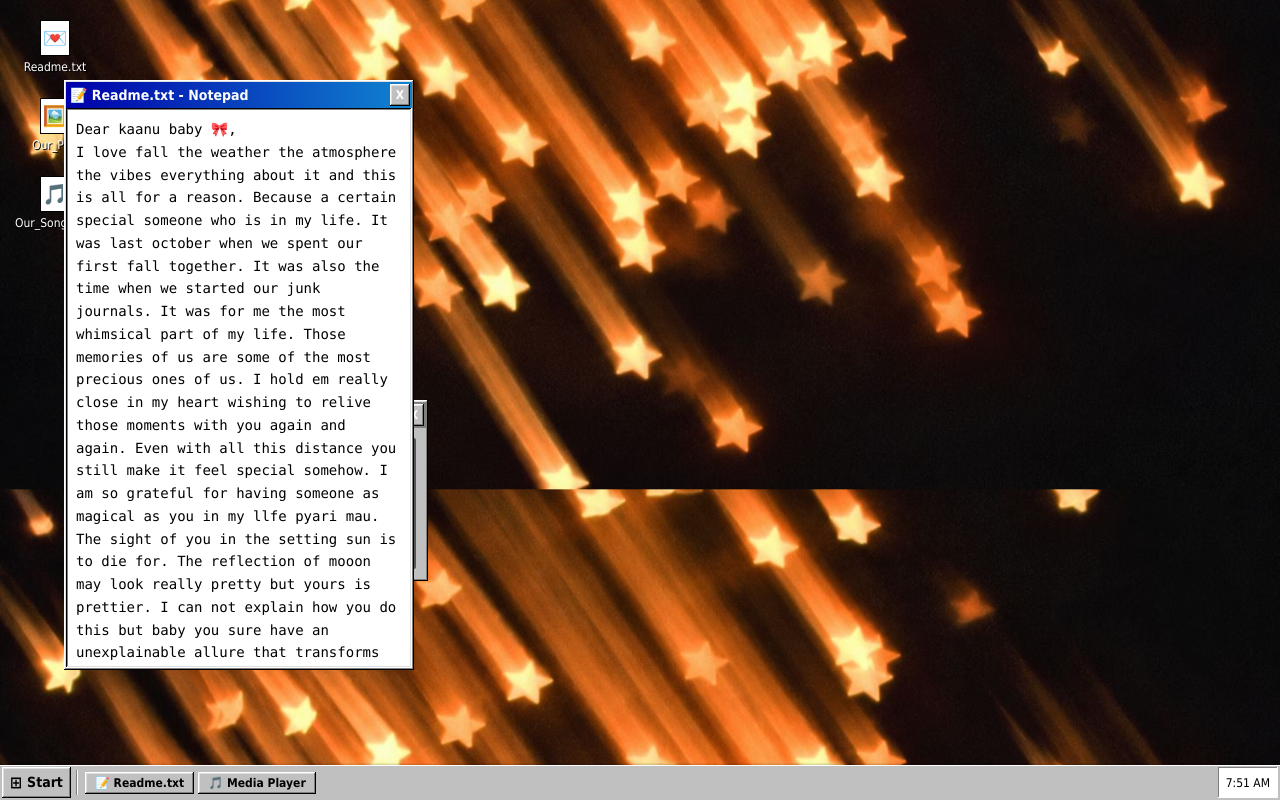
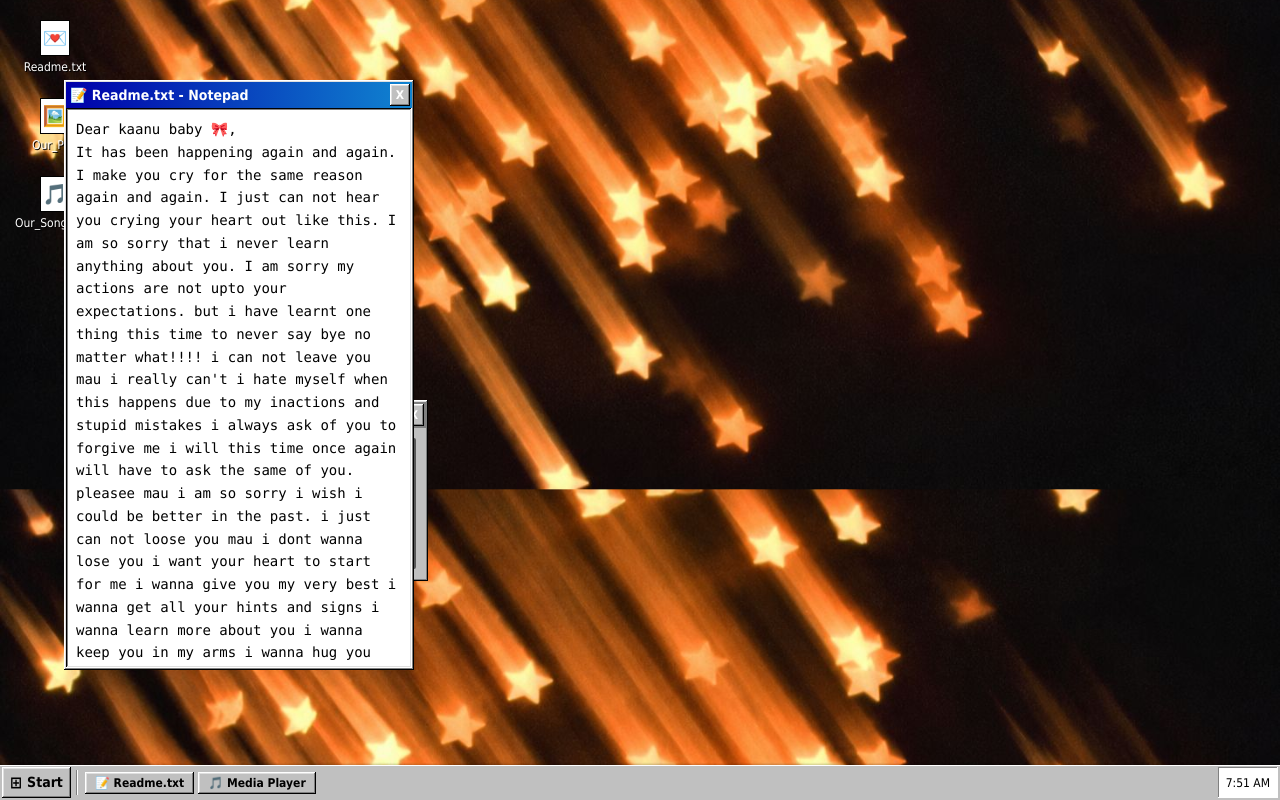
Before and after one commit to frostycry/website-two, a plain HTML site: page index.html in a window 1280 px wide. Drawn offline with nearby package versions, Linux system fonts and the light colour scheme.

Commit message:
Update index.html

```diff
--- a/index.html
+++ b/index.html
@@ -281,19 +281,21 @@
         <div class="window-content win-border-inset bg-white">
             <p class="font-mono text-sm leading-relaxed">
                 Dear kaanu baby 🎀,<br>
-                I love fall the weather the atmosphere the vibes everything about it and this is all for a reason. Because a certain special someone who is in my life.
-                It was last october when we spent our first fall together. It was also the time when we started our junk journals. It was for me the most whimsical part
-                of my life.
+                 It has been happening again and again. I make you cry for the same reason again and again. I just can not hear you crying your heart out like this.
+                I am so sorry that i never learn anything about you. I am sorry my actions are not upto your expectations. but i have learnt one thing this time to
+                never say bye no matter what!!!!
+                i can not leave you mau i really can't i hate myself when this happens due to my inactions and stupid mistakes i always ask of you to forgive me i will
+                this time once again will have to ask the same of you. pleasee mau i am so sorry i wish i could be better in the past. i just can not loose you mau
+                i dont wanna lose you i want your heart to start for me i wanna give you my very best i wanna get all your hints and signs i wanna learn more about you
+                i wanna keep you in my arms i wanna hug you tightly i wanna kiss you on the forehead whenever you are sad  i wanna kiss you lots n lots n lots mau
+                i choose you every day of my life i wanna be yours always i really do mau
+                so pleaseee mau be mine i am really really sorry for everything i have done that has hurt you it pains me a lot seeing you like this again and again
+                i just want to promise you that i will stop doing this i will not hurt you anymore but due to this happening again and again it may have become difficult
+                to believe but i really wanna love you the way you need the way you want i really wanne be with you mau i dont wanna leave youuu i wanna choose you and you
+                only everyday
+                i love you a lot mau plesee let me figure this out i am dumb and stupid but pleseee mau let me figure this out for you
 
-                Those memories of us are some of the most
-                precious ones of us. I hold em really close in my heart wishing to relive those moments with you again and again.
-                Even with all this distance you still make it feel special somehow. I am so grateful for having someone as magical as you in my llfe pyari mau.
-                 The sight of you in the setting sun is to die for. The reflection of mooon may look really pretty but yours is prettier. I can not explain how you do this but
-                  baby you sure have an unexplainable allure that transforms everything around you. The month of october is really beautiful and i keep falling for you
-                  again and again.
-                  I just wanna kiss you, out of the bearded barley, nightly beside the green green grass
-                  underneath the milky twilight lead you out the moonlit floor lift your open hand strike up the band and make the fireflies dance the silver moon's
-                  sparkling................................
+
 
                     <br><br>
                 I love you,<br>
```
